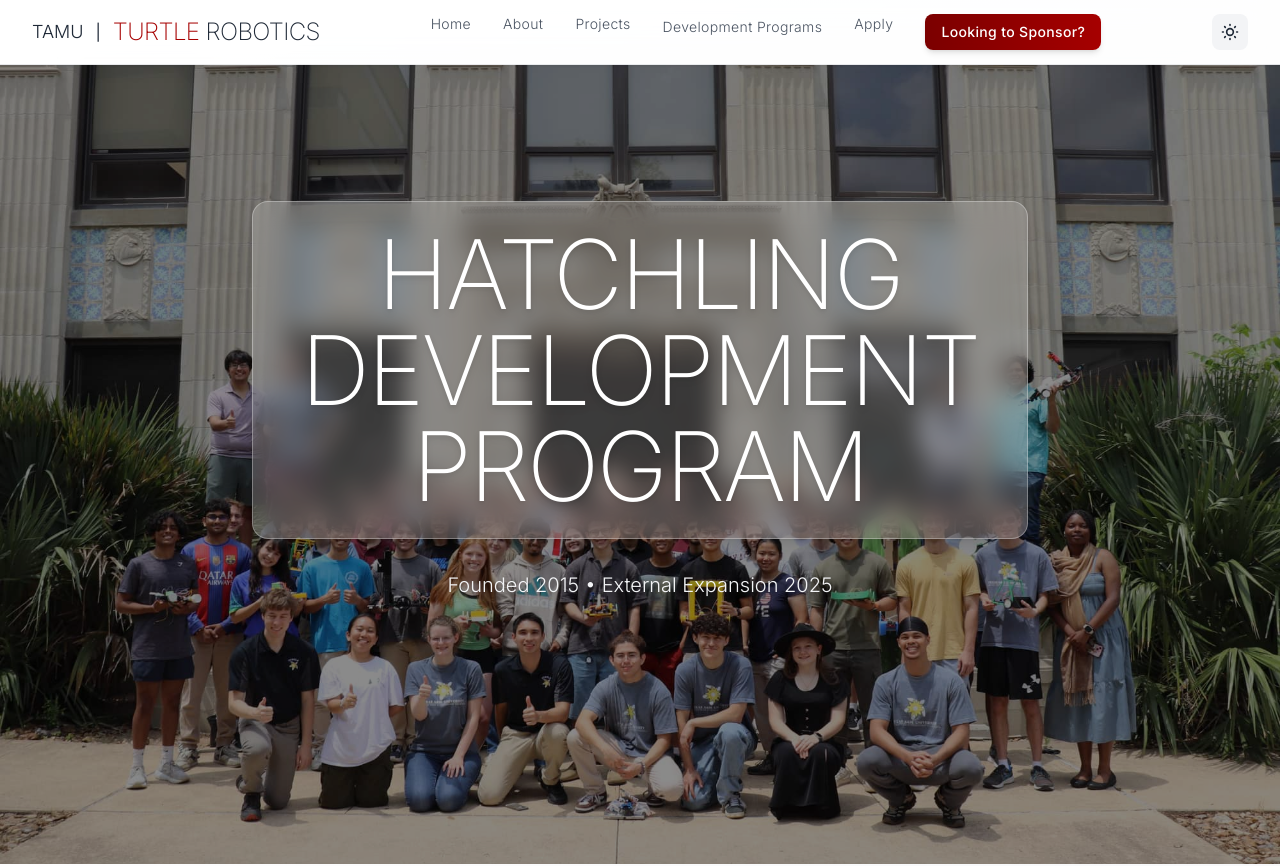
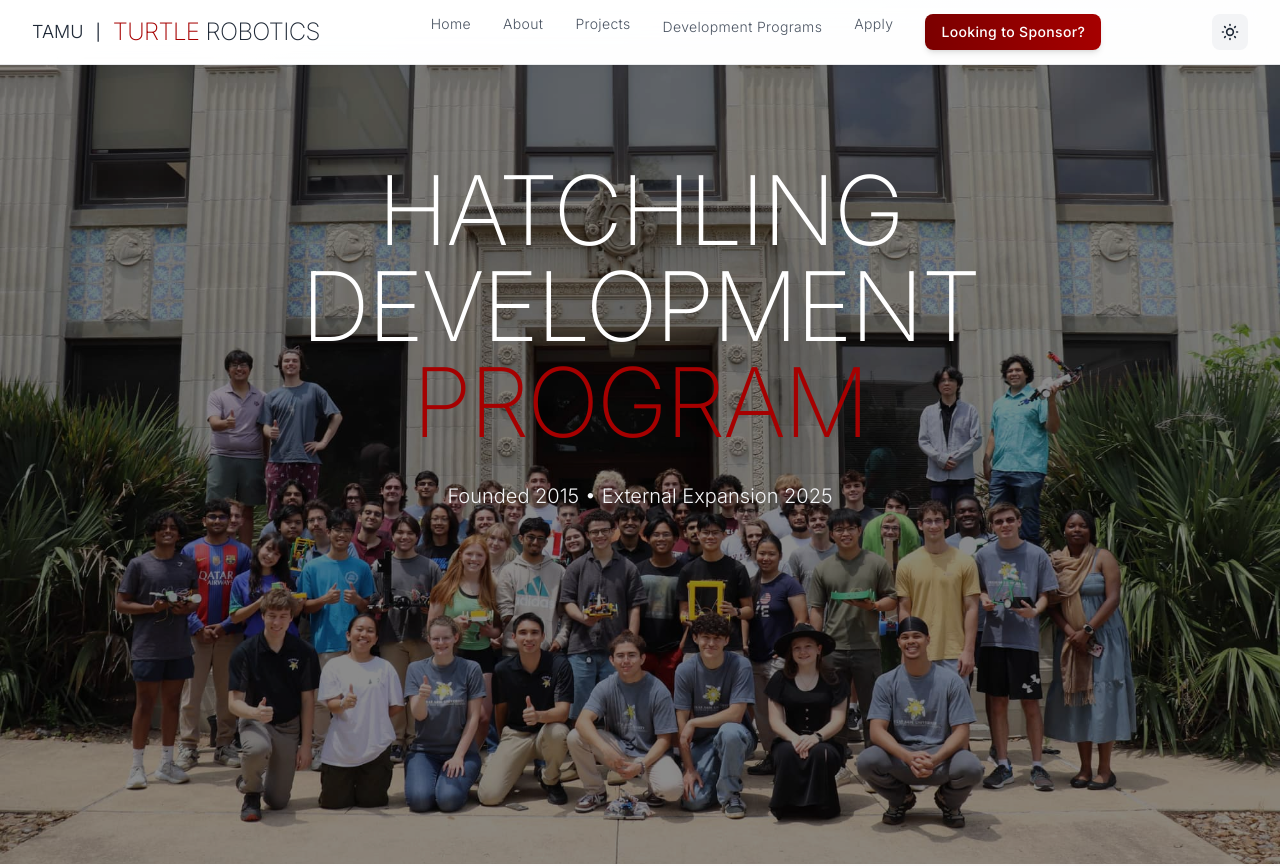
Before and after one commit to turtle-robotics/Turtle-website, a React (Vite) app: page /hatchling in a window 1280 px wide. Shown: the top 866 px of the page. Built offline with nearby package versions, Linux system fonts and the light colour scheme.

Commit message:
Update Hatchling.jsx

```diff
--- a/src/pages/Hatchling.jsx
+++ b/src/pages/Hatchling.jsx
@@ -57,23 +57,22 @@ const Hatchling = () => {
       >
         {/* Background Image */}
         <img
-          src="/assets/hatchling.jpg" // 👈 Replace with your photo file
+          src="/assets/hatchling.jpg" // 👈 Replace with your actual image
           alt="Hatchling Program Background"
           className="absolute inset-0 w-full h-full object-cover object-center brightness-90 dark:brightness-75"
         />
 
-        {/* Semi-transparent overlay */}
+        {/* Overlay for readability */}
         <div className="absolute inset-0 bg-black/40 dark:bg-black/50"></div>
 
-        {/* Transparent text box */}
-        <div className="relative text-center z-10 max-w-6xl mx-auto -translate-y-16">
-          <div className="inline-block bg-white/20 dark:bg-white/10 backdrop-blur-md px-12 py-6 rounded-2xl shadow-lg border border-white/30">
-            <h1 className="text-5xl md:text-7xl lg:text-8xl font-extralight tracking-tight text-white drop-shadow-md">
-              <span className="block">HATCHLING</span>
-              <span className="block">DEVELOPMENT</span>
-              <span className="block">PROGRAM</span>
-            </h1>
-          </div>
+        {/* Text only (no box) */}
+        <div className="relative text-center z-10 max-w-6xl mx-auto -translate-y-32">
+          {/* 👆 moves text higher */}
+          <h1 className="text-5xl md:text-7xl lg:text-8xl font-extralight tracking-tight text-white drop-shadow-2xl">
+            <span className="block">HATCHLING</span>
+            <span className="block">DEVELOPMENT</span>
+            <span className="block text-accent">PROGRAM</span>
+          </h1>
 
           <div className="founding-info mt-8">
             <p className="text-lg md:text-xl font-light text-gray-100 drop-shadow-md">
@@ -190,9 +189,8 @@ const Hatchling = () => {
         </div>
       </section>
 
-      {/* Learning Objectives and Schedule Section */}
-      {/* ... keep all the rest of your original sections unchanged here ... */}
-
+      {/* Learning Objectives, Schedule, Published Materials, Stats, CTA — all your original sections remain unchanged */}
+      {/* ... keep full rest of original content here ... */}
     </div>
   );
 };
```
